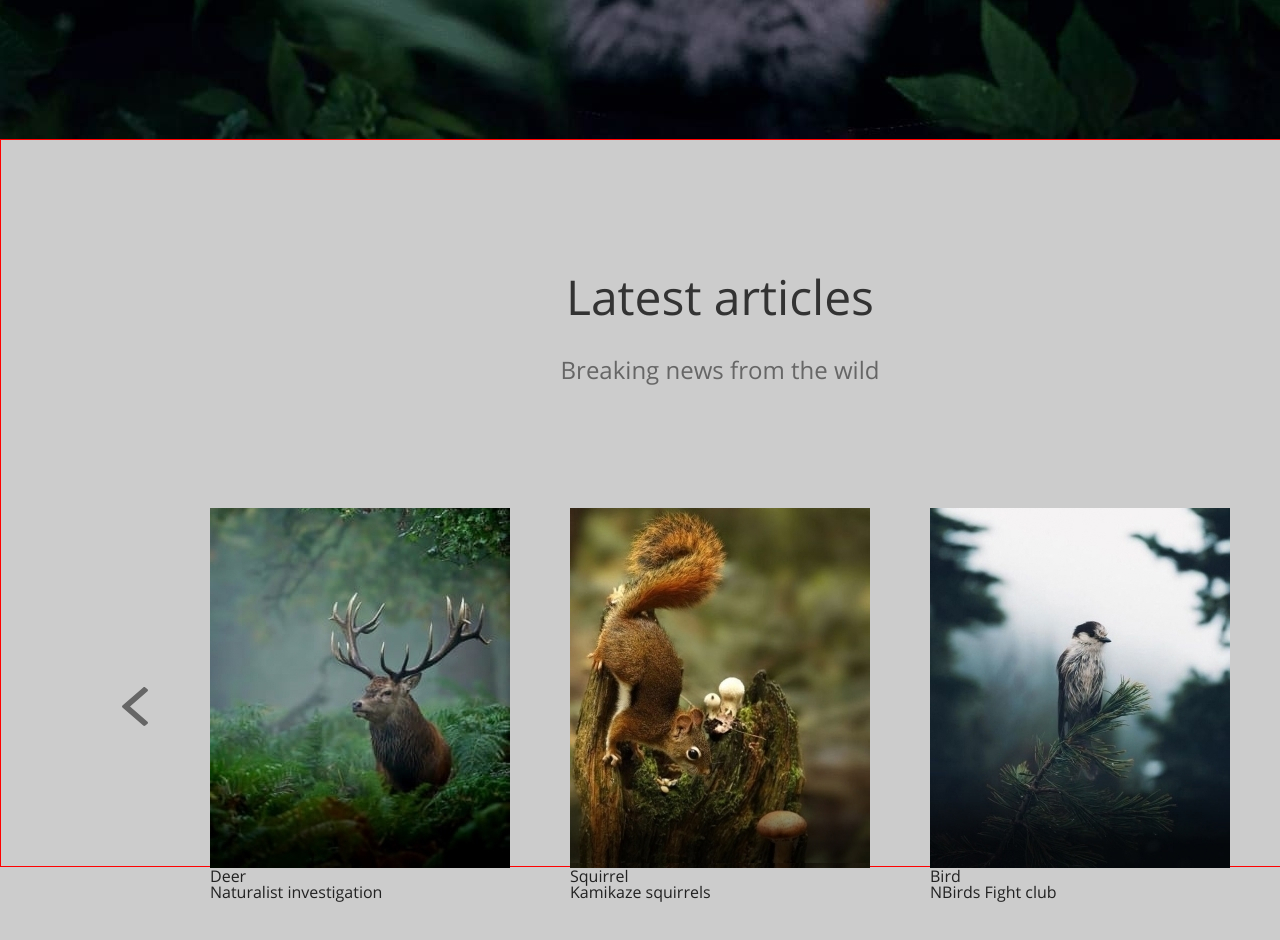
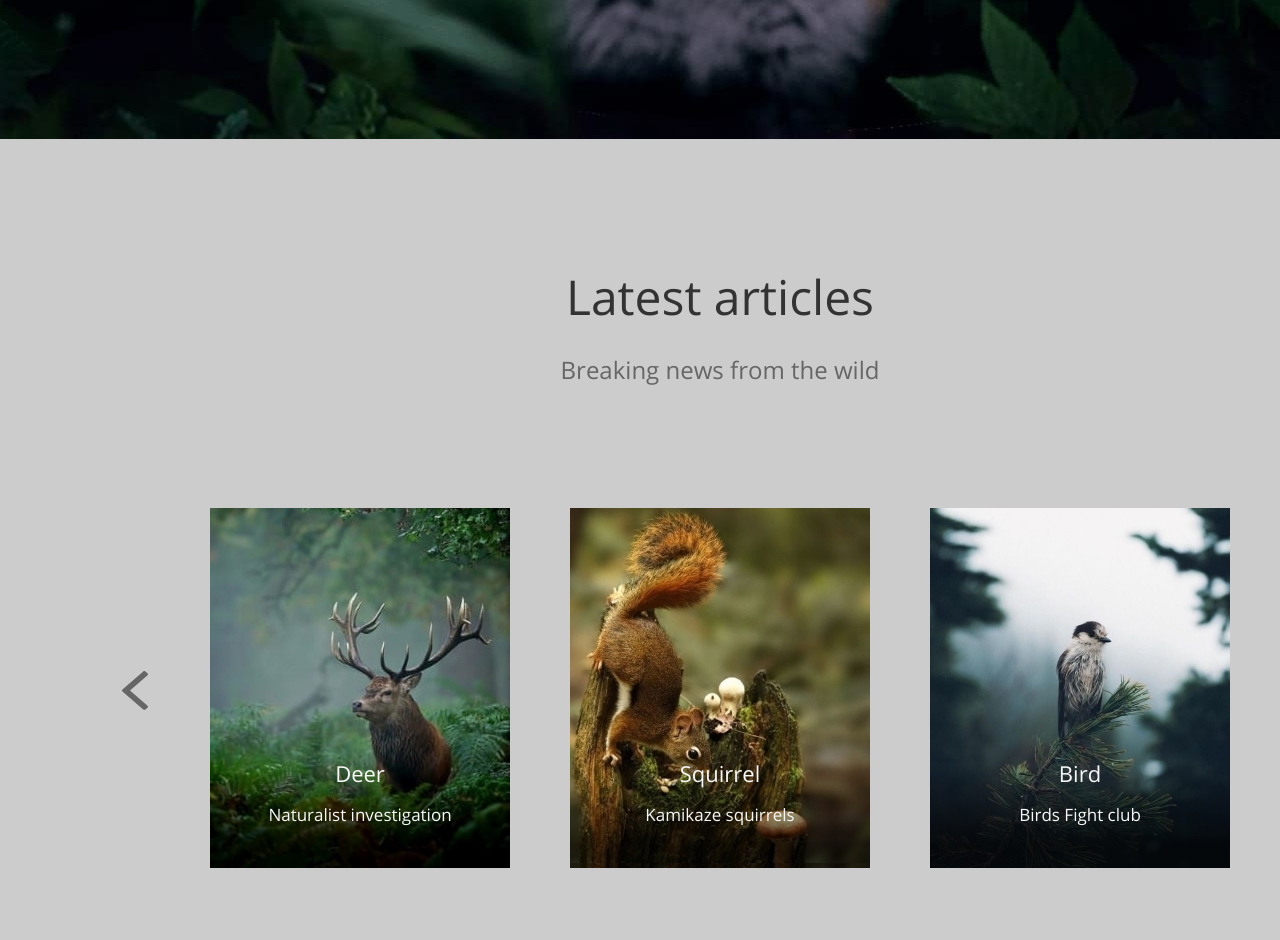
Before and after one commit to Smovg-by/Wildlife, a plain HTML site: page index.html in a window 1280 px wide. Shown: the part 640-1580 px from the top of the page. Drawn offline with Linux system fonts and the light colour scheme.

Commit message:
feat: latest articles block complete

```diff
--- a/css/style.css
+++ b/css/style.css
@@ -673,7 +673,7 @@ h1 {
   height: 100%;
   margin: 0 auto;
   background: #cccccc;
-  border: 1px solid red;
+  border: 1px solid #cccccc;
 }
 .latest-articles-wrapper {
   width: 1200px;
@@ -711,14 +711,45 @@ h1 {
 
 .latest-articles-slider-list-item {
   margin-right: 60px;
+  display: flex;
+  flex-direction: column;
+  align-items: center;
+  justify-content: flex-end;
 }
 
 .latest-articles-slider-list-item:last-child {
   margin-right: 0px;
 }
 
-.latest-articles-slider-list-item > img {
+.latest-articles-item-content {
   position: absolute;
+  text-align: center;
+}
+
+.latest-articles-item-content > h4 {
+  font-family: Open Sans;
+  font-style: normal;
+  font-weight: normal;
+  font-size: 22px;
+  line-height: 36px;
+  color: #f7f7f7;
+  margin-bottom: 10px;
+}
+
+.latest-articles-item-content > p {
+  font-family: Open Sans;
+  font-style: normal;
+  font-weight: normal;
+  font-size: 17px;
+  line-height: 27px;
+  color: #f7f7f7;
+  margin-bottom: 40px;
+}
+
+.article-arrow:hover,
+.article-arrow:focus,
+.article-arrow:active {
+  opacity: 0.5;
 }
 /* latest-articles styles end */
 
--- a/index.html
+++ b/index.html
@@ -68,28 +68,34 @@
           <p class="latest-articles-paragraph">Breaking news from the wild</p>
           <div class="latest-articles-slider">
             <ul class="latest-articles-slider-list">
-              <li class="latest-articles-slider-list-item article-arrow">
-                <a href="#!"
+              <li class="latest-articles-slider-list-item">
+                <a class="article-arrow" href="#!"
                   ><img src="./img/svg/left-arrow.svg" alt="left-arrow"
                 /></a>
               </li>
               <li class="latest-articles-slider-list-item">
-                <a href="#!"><img src="./img/deer.jpg" alt="deer" /> </a>
-                <h4>Deer</h4>
-                <p>Naturalist investigation</p>
+                <div class="latest-articles-item-content">
+                  <h4>Deer</h4>
+                  <p>Naturalist investigation</p>
+                </div>
+                <a href="#!"><img src="./img/deer.jpg" alt="deer" /></a>
               </li>
               <li class="latest-articles-slider-list-item">
+                <div class="latest-articles-item-content">
+                  <h4>Squirrel</h4>
+                  <p>Kamikaze squirrels</p>
+                </div>
                 <a href="#!"><img src="./img/squirrel.jpg" alt="squirrel" /></a>
-                <h4>Squirrel</h4>
-                <p>Kamikaze squirrels</p>
               </li>
               <li class="latest-articles-slider-list-item">
+                <div class="latest-articles-item-content">
+                  <h4>Bird</h4>
+                  <p>Birds Fight club</p>
+                </div>
                 <a href="#!"><img src="./img/bird.jpg" alt="bird" /></a>
-                <h4>Bird</h4>
-                <p>NBirds Fight club</p>
               </li>
-              <li class="latest-articles-slider-list-item article-arrow">
-                <a href="#!"
+              <li class="latest-articles-slider-list-item">
+                <a class="article-arrow" href="#!"
                   ><img src="./img/svg/right-arrow.svg" alt="right-arrow"
                 /></a>
               </li>
```
